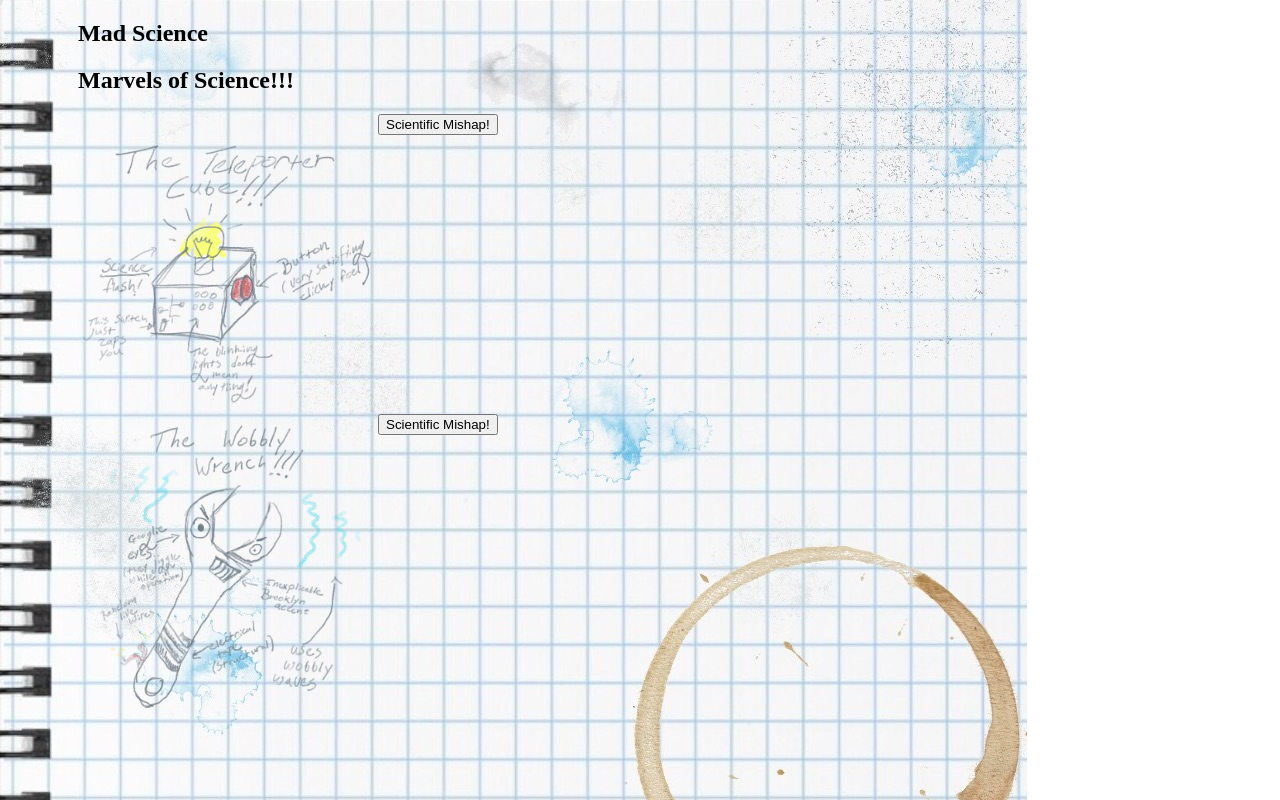
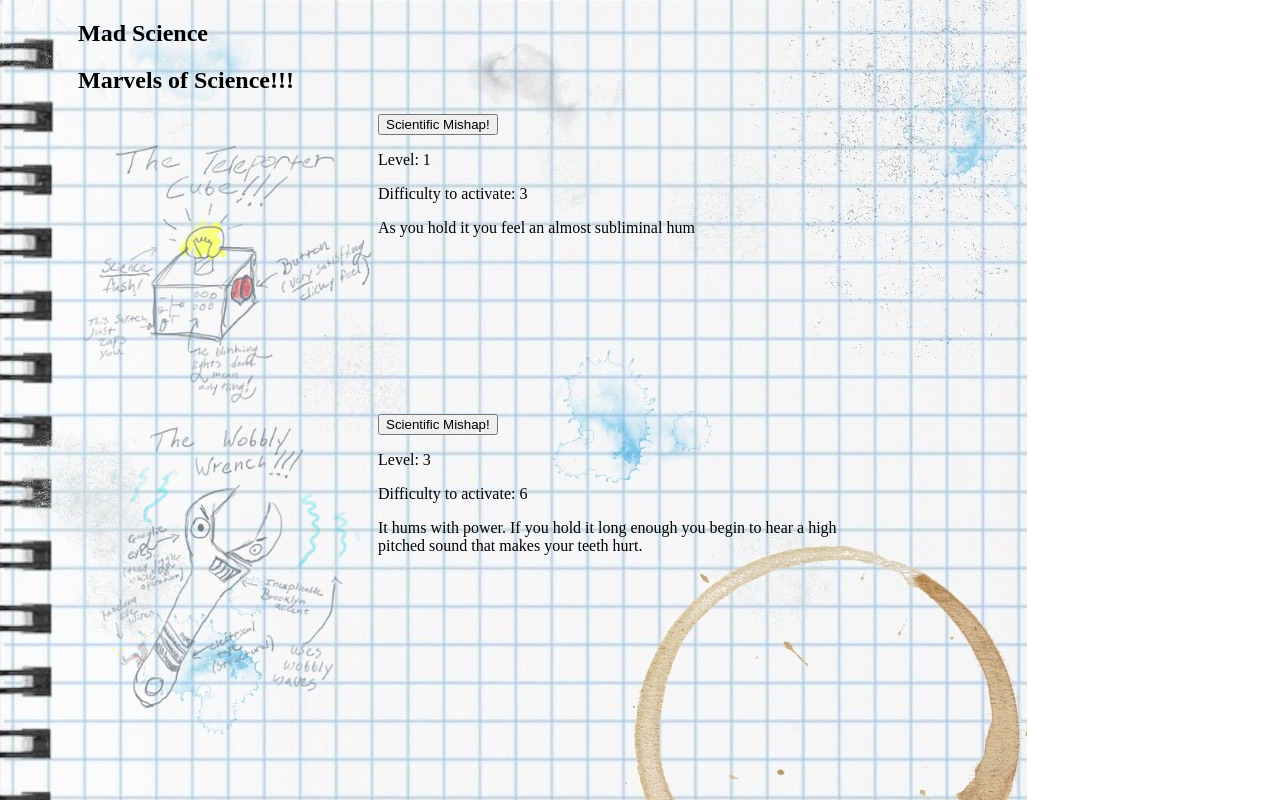
Before and after one commit to timothy-salazar/swon, a Flask app: page / in a window 1280 px wide. Run offline with Flask 2, Linux system fonts and the light colour scheme.

Commit message:
fixing formatting

```diff
--- a/templates/index2.html
+++ b/templates/index2.html
@@ -7,14 +7,20 @@
 {% block content %}
     <div class="teleporer-cube" style="margin-bottom:10px;" >
         <img src="/static/teleporter_cube.png" alt="Teleporter Cube" style="float:left;width:300px;">
-        <form method="post" action="/" style="float:right;">
+        <form method="post" action="/">
             <input type="submit" name="teleporter" value="Scientific Mishap!">
         </form>
+        <p>Level: 1</p>
+        <p>Difficulty to activate: 3</p>
+        <p>As you hold it you feel an almost subliminal hum</p>
     </div>
     <div class="wobbly-wrench" style="margin-bottom:10px;clear:left;">
         <img src="/static/wobbly_wrench.png" alt="Wobbly Wrench" style="float:left;width:300px;">
         <form method="post" action="/">
             <input type="submit" name="wrench" value="Scientific Mishap!">
         </form>
+        <p>Level: 3</p>
+        <p>Difficulty to activate: 6</p>
+        <p>It hums with power. If you hold it long enough you begin to hear a high pitched sound that makes your teeth hurt.</p>
     </div>
 {% endblock %}
```
